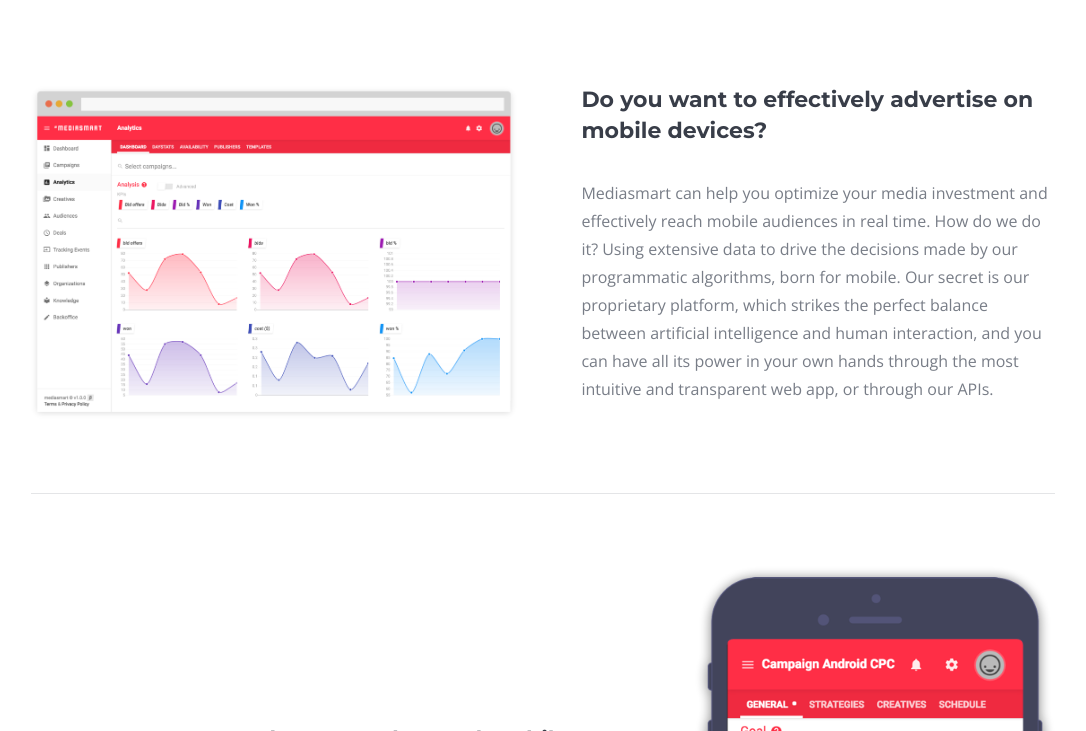
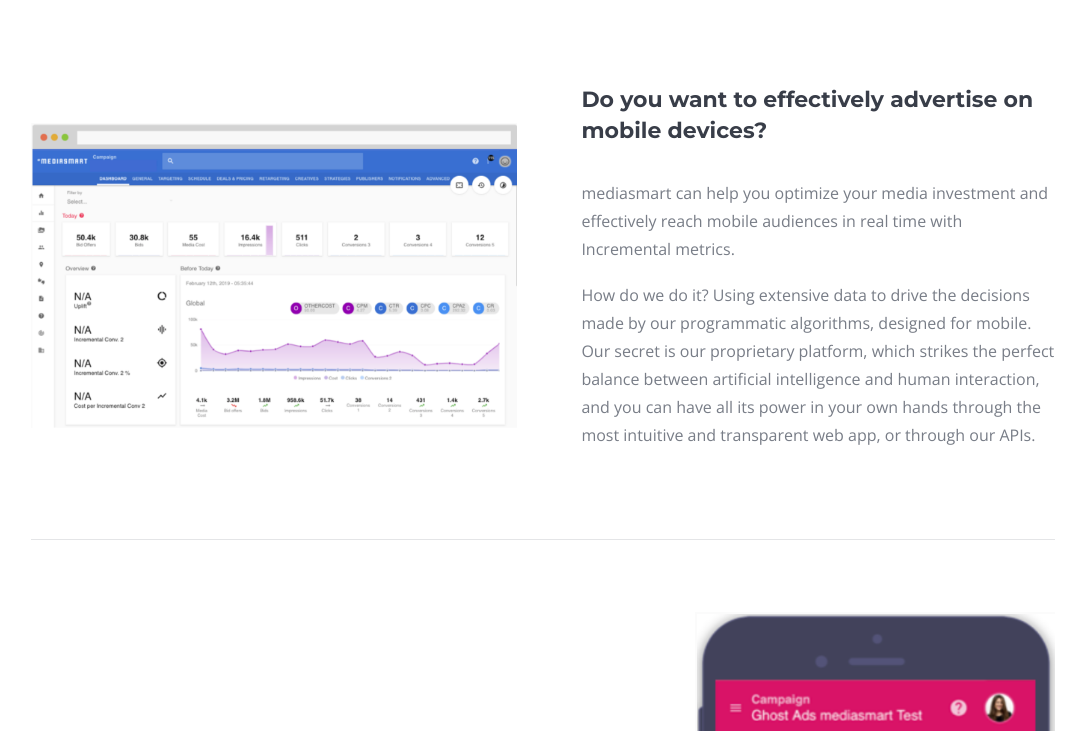
Before and after one commit to mediasmart/site-product, a Jekyll site: the page built from index.md, in a window 1280 px wide and 900 px high, scrolled down 755 px, cut to the strip 169-900 px from the top of the window. Shown: the whole strip, without its empty margins (97-1183 px from the left). Built offline with Jekyll 4.4.1, drawn with Linux system fonts in a browser that asks for light colours; nearby versions of some CDN libraries; some web fonts are replaced; some of the changed text lies outside the part shown.

Commit message:
[improvement] Some changes
https://trello.com/c/thkSo5kf/5979-master-website-changes-part-iii

```diff
--- a/_includes/page-home.html
+++ b/_includes/page-home.html
@@ -8,11 +8,15 @@
 <section>
 
   <div data-role='feature'>
-    <img src='/assets/images/mobile-demand-platform.png' class='browser' alt='mediasmart mobile demand platform is powerful and user friendly.'/>
+    <img src='/assets/images/effectively-advertise-on-mobile.png' class='browser' alt='mediasmart mobile demand platform is powerful and user friendly.'/>
     <div>
       <h3>Do you want to effectively advertise on mobile devices?</h3>
       <p>
-        Mediasmart can help you optimize your media investment and effectively reach mobile audiences in real time. How do we do it? Using extensive data to drive the decisions made by our programmatic algorithms, born for mobile. Our secret is our proprietary platform, which strikes the perfect balance between artificial intelligence and human interaction, and you can have all its power in your own hands through the most intuitive and transparent web app, or through our APIs.
+        mediasmart can help you optimize your media investment and effectively reach mobile audiences in real time with Incremental metrics.
+      </p>
+      <p>
+        How do we do it? Using extensive data to drive the decisions made by our programmatic algorithms, designed for mobile.
+        Our secret is our proprietary platform, which strikes the perfect balance between artificial intelligence and human interaction, and you can have all its power in your own hands through the most intuitive and transparent web app, or through our APIs.
       </p>
     </div>
   </div>
@@ -31,10 +35,13 @@
         mediasmart platform ensures your campaigns are flawlessly delivered in mobile environments, allows you to take advantage of the much wider breadth of data available on mobile and, overall, gives your team superpowers: you can focus on what brings the most value and let our algorithms do the rest.
       </p>
       <p>
-        Easy to use, fully transparent, with a lot of levers available for targeting and optimization, sophisticated analysis tools, and convenient notifications to call your attention when action is required. You can also learn from every single campaign you run thanks to our powerful audience management tools, which can be easily integrated with your own data management platform.
+          Easy to use, fully transparent, with a lot of levers available for targeting and optimization, sophisticated analysis tools, and convenient notifications to call your attention when action is required.
+      </p>
+      <p>
+          You can also learn from every single campaign you run ; measure efficiency thanks to incremental metrics and our powerful audience management tools, which can be easily integrated with your own data management platform.
       </p>
     </div>
-    <img src='/assets/images/mobile-campaign.png' class='mobile' alt='Configure your campaigns in our easy to use platform.'/>
+    <img src='/assets/images/most-advanced-mobile.png' class='mobile' alt='Configure your campaigns in our easy to use platform.'/>
   </div>
 
 </section>
--- a/_includes/page-product.html
+++ b/_includes/page-product.html
@@ -115,7 +115,7 @@
         Upload an audio file, and as optional, you can add End-cards. Audio ads are composed by an audio spot, cover art, and clickable campaign name.
       </p>
     </div>
-    <img src='/assets/images/wide-range-of-formats.png' class='browser' alt=''/>
+    <img src='/assets/images/wide-range-of-formats.png' class='browser' alt='' style="width: 33%"/>
   </div>
 
   <hr/>
--- a/assets/stylesheets/page.scss
+++ b/assets/stylesheets/page.scss
@@ -303,6 +303,9 @@ ul[data-role='carousel'] {
     display: block;
     cursor: pointer;
   }
+  & p:first-child {
+    margin: 0;
+  }
   & .hidden {
     display: none;
   }
```
Also changed, not shown: _includes/banner-realtime.html (+6 -6 lines), about-us/index.md (+1 -1 lines), product/index.md (+0 -1 lines), assets/images/IAB_logo_RV.png (added), assets/images/effectively-advertise-on-mobile.png (added), assets/images/most-advanced-mobile.png (added), assets/images/wide-range-of-formats.png.
